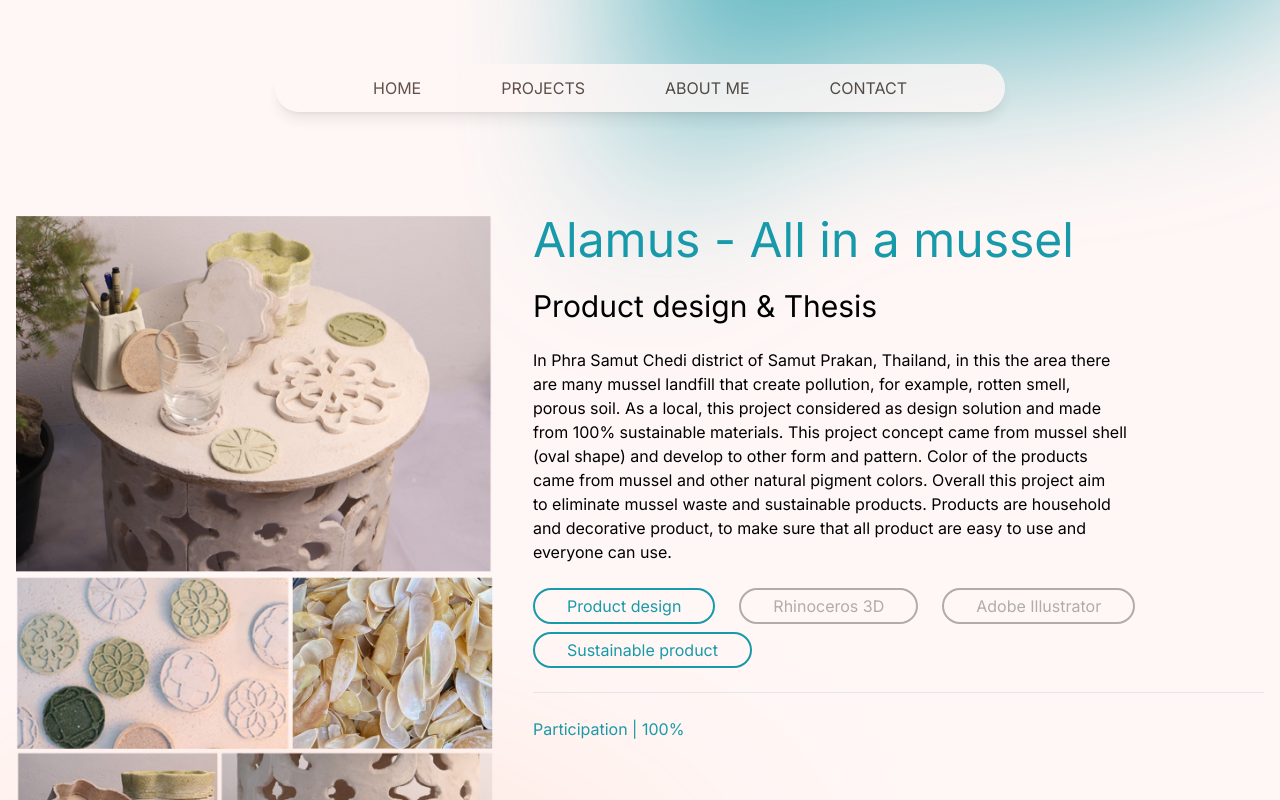
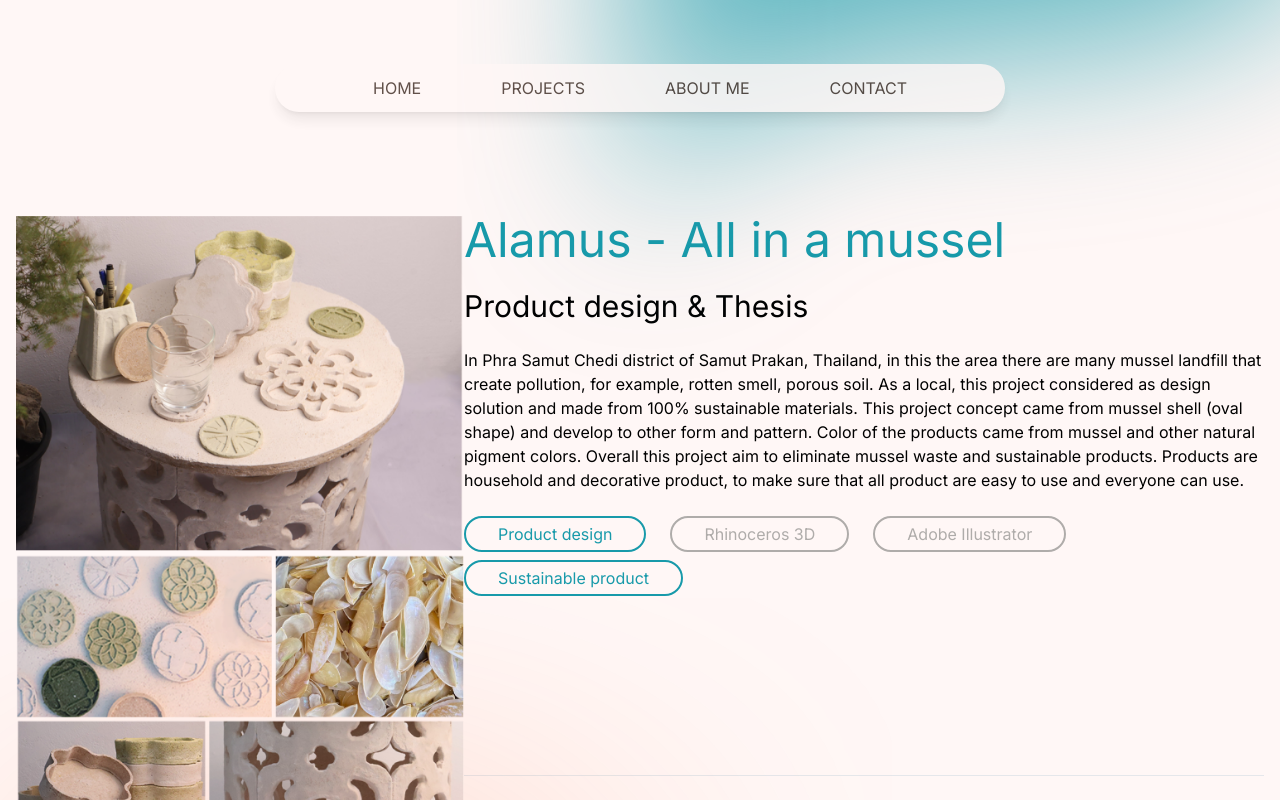
Before and after one commit to SupaseKLs/Webfolio-Aye, a Next.js app: page /Alamus in a window 1280 px wide. Shown: the top 800 px of the page. Built offline with nearby package versions, Linux system fonts and the light colour scheme.

Commit message:
first commit

```diff
--- a/src/app/1D/page.jsx
+++ b/src/app/1D/page.jsx
@@ -67,7 +67,7 @@ const page = () => {
                 <div className='max-w-7xl m-auto'>
                     <h1 className='text-center text-3xl font-bold text-white pb-10'>User requirement</h1>
                     <div className='xl:flex-col flex justify-center'>
-                        <div className='xl:m-auto'>
+                        <div className='xl:m-auto pl-12'>
                             <h1 className='text-red-color text-2xl'>User 1: <span className='text-white'>Participants</span></h1>
                             <ul className='pt-12'>
                                 <li> • Diary events check list</li>
--- a/src/app/Alamus/page.jsx
+++ b/src/app/Alamus/page.jsx
@@ -7,7 +7,6 @@ import PolygonBlur2 from '@/assets/PolygonBlur2.svg';
 import PolygonBlur3 from '@/assets/PolygonBlur3.svg';
 
 const page = () => {
-
     return (
         <>
             <div className='relative h-full 3xl:h-screen pb-20'>
@@ -25,13 +24,13 @@ const page = () => {
                         <div>
                             <Image className='xl:w-screen' src={Alamus} />
                         </div>
-                        <div className='flex flex-col xl:items-center pb-10 pl-10'>
+                        <div className=' flex flex-col xl:justify-center xl:items-center pb-10'>
                             <h1 className='sm:text-2xl text-primary-color text-5xl xl:pt-12'>Alamus - All in a mussel</h1>
                             <h3 className='sm:text-xl sm:mt-2 text-3xl mt-6'>Product design & Thesis</h3>
-                            <p className='sm:text-sm sm:mt-2 mt-6 xl:pt-8'>In Phra Samut Chedi district of Samut Prakan, Thailand, in this the area there<br /> are many mussel landfill that create pollution, for example, rotten smell,<br /> porous soil. As a local, this project considered as design solution and made<br /> from 100% sustainable materials. This project concept came from mussel shell<br /> (oval shape) and develop to other form and pattern. Color of the products<br /> came from mussel and other natural pigment colors. Overall this project aim<br /> to eliminate mussel waste and sustainable products. Products are household<br /> and decorative product, to make sure that all product are easy to use and<br /> everyone can use.
+                            <p className='xl:w-[540px] w-[800px] sm:text-sm sm:mt-2 mt-6 xl:pt-8'>In Phra Samut Chedi district of Samut Prakan, Thailand, in this the area there are many mussel landfill that create pollution, for example, rotten smell, porous soil. As a local, this project considered as design solution and made from 100% sustainable materials. This project concept came from mussel shell (oval shape) and develop to other form and pattern. Color of the products came from mussel and other natural pigment colors. Overall this project aim to eliminate mussel waste and sustainable products. Products are household and decorative product, to make sure that all product are easy to use and everyone can use.
                             </p>
-                            <div className='flex mt-6 flex-col'>
-                                <div className='flex flex-wrap gap-2'>
+                            <div className='max-w-7xl m-auto flex mt-6 flex-col'>
+                                <div className='xl:w-[540px] w-[800px] flex flex-wrap gap-y-2 gap-x-2'>
                                     <p className='sm:text-[10px] px-8 py-1 border-2 border-primary-color text-primary-color rounded-full'>Product design</p>
                                     <p className='sm:text-[10px] px-8 py-1 ml-4 border-2 border-gray-color text-gray-color rounded-full'>Rhinoceros 3D</p>
                                     <p className='sm:text-[10px] px-8 py-1 ml-4 border-2 border-gray-color text-gray-color rounded-full'>Adobe Illustrator</p>
```
Also changed, not shown: 1 other file (tests, documents, lock files or other folders).
